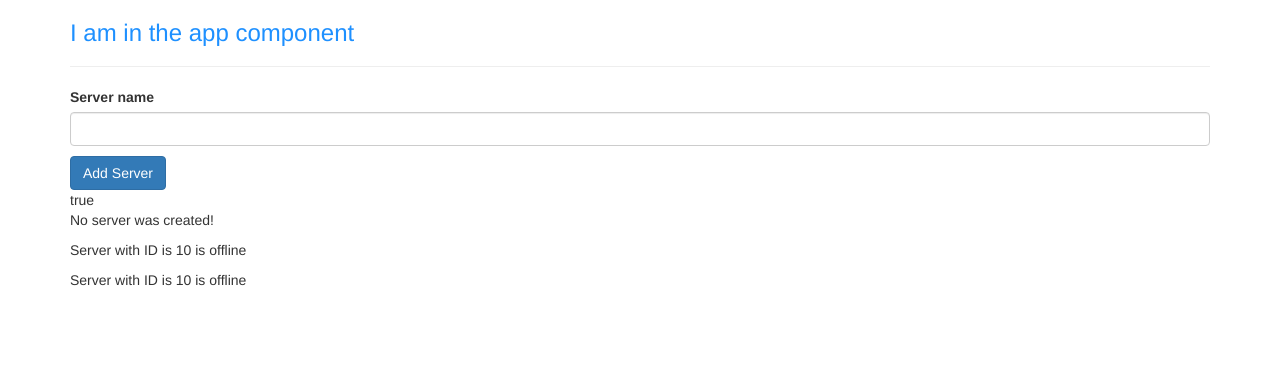
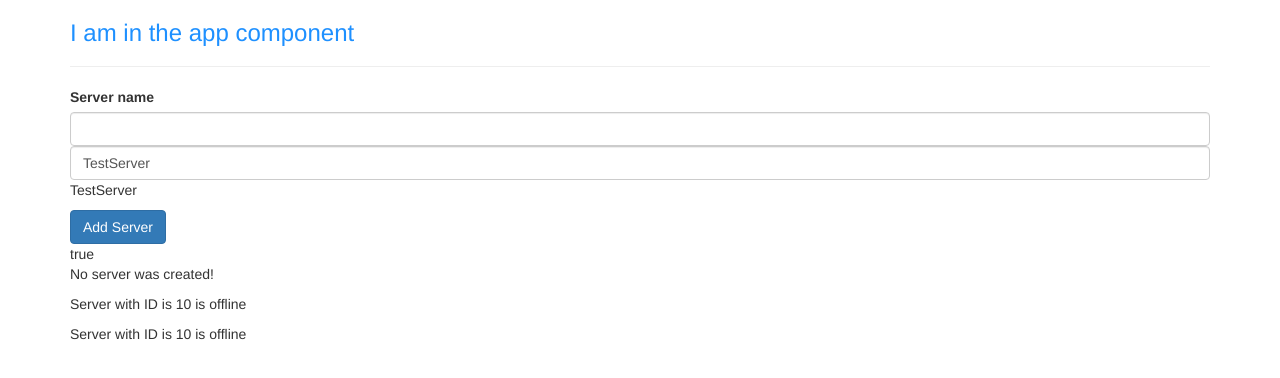
Before and after one commit to egch/udemy-angular-app, an Angular app: page / in a window 1280 px wide. Shown: the top 378 px of the page. Built offline with nearby package versions, Linux system fonts and the light colour scheme.

Commit message:
Two-Way binding with ngModule

```diff
--- a/src/app/app.module.ts
+++ b/src/app/app.module.ts
@@ -16,7 +16,8 @@ import { ServersComponent } from './servers/servers.component';
     ServersComponent
   ],
   imports: [
-    BrowserModule
+    BrowserModule,
+    FormsModule
   ],
   providers: [],
   bootstrap: [AppComponent]
--- a/src/app/servers/servers.component.html
+++ b/src/app/servers/servers.component.html
@@ -1,5 +1,10 @@
 <label>Server name</label>
+<!-- One way binding -->
 <input type="text" class="form-control" (input)="onUpdateServerName($event)">
+
+<!-- Two-Way binding -->
+<input type="text" class="form-control" [(ngModel)]="serverName">
+
 <p>{{ serverName }}</p>
 <button class="btn btn-primary"
 [disabled]="!allowNewServer"
--- a/src/app/servers/servers.component.ts
+++ b/src/app/servers/servers.component.ts
@@ -10,7 +10,7 @@ import { Component } from '@angular/core';
 })
 export class ServersComponent {
   allowNewServer = false;
-  serverName = '';
+  serverName = 'TestServer';
   serverCreationStatus = 'No server was created!';
 
   constructor(){
```
